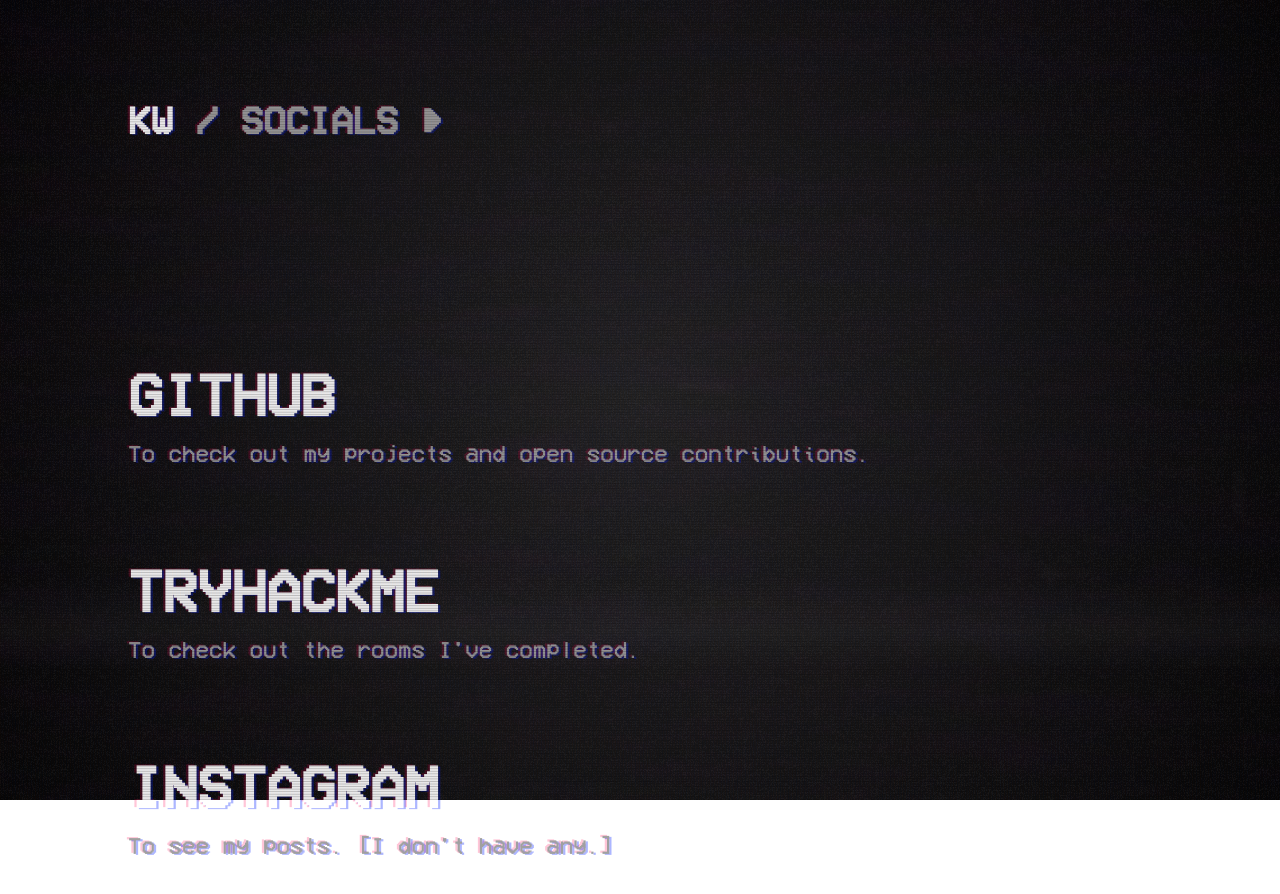
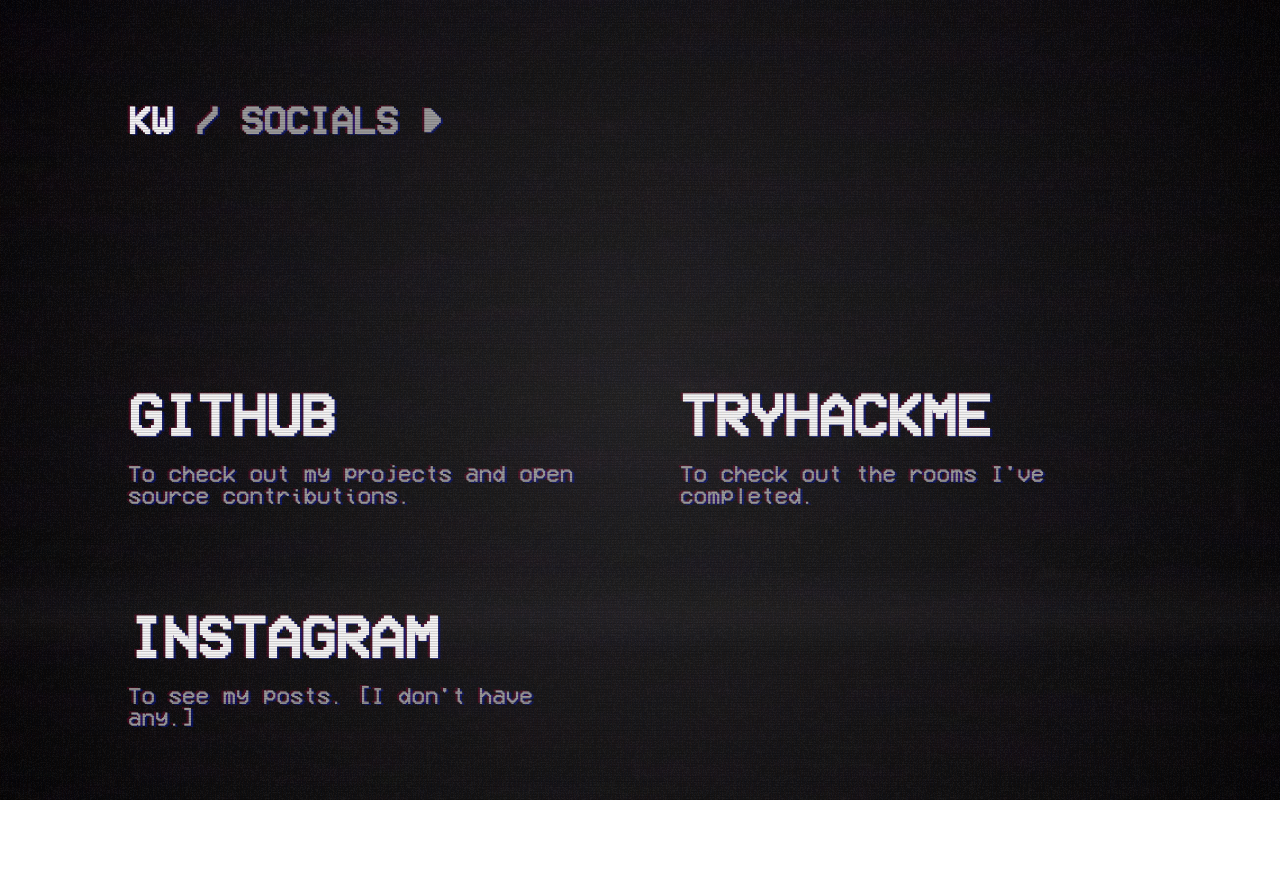
Before and after one commit to kunalwalavalkar/Portfolio, a React (Create React App) app: page /socials in a window 1280 px wide. Shown: the top 894 px of the page. Built offline with nearby package versions, Linux system fonts and the light colour scheme.

Commit message:
First commit

```diff
--- a/src/index.css
+++ b/src/index.css
@@ -702,7 +702,7 @@
 }
 
 .spacing {
-	margin-bottom: 7.5vw;
+	margin-bottom: 5rem;
 }
 
 .personal {
@@ -712,6 +712,20 @@
 	text-decoration: none;
 	width: 100%;
 	color: #a0a0a0;
+}
+
+ul {
+	display: grid;
+  grid-template-columns: 1fr;
+  grid-gap: 5rem;
+	padding: 0;
+}
+
+li {
+	margin-left: 0;
+	list-style-type: none;
+	grid-gap: 3.4rem;
+  gap: 3.4rem;
 }
 
 .description {
@@ -776,74 +790,11 @@
 	}
 }
 
-/* @keyframes textShadow {
-	0% {
-	  text-shadow: 0.4389924193300864px 0 0.5px rgba(0,30,255,0.5), -0.4389924193300864px 0 0.5px rgba(255,0,80,0.35), 0 0 1.5px;
-	}
-	5% {
-	  text-shadow: 1.9928974010788217px 0 0.5px rgba(0,30,255,0.5), -1.9928974010788217px 0 0.5px rgba(255,0,80,0.35), 0 0 1.5px;
-	}
-	10% {
-	  text-shadow: 0.02956275843481219px 0 0.5px rgba(0,30,255,0.5), -0.02956275843481219px 0 0.5px rgba(255,0,80,0.35), 0 0 1.5px;
-	}
-	15% {
-	  text-shadow: 0.40218538552878136px 0 0.5px rgba(0,30,255,0.5), -0.40218538552878136px 0 0.5px rgba(255,0,80,0.35), 0 0 1.5px;
-	}
-	20% {
-	  text-shadow: 2.0794037899852017px 0 0.5px rgba(0,30,255,0.5), -2.0794037899852017px 0 0.5px rgba(255,0,80,0.35), 0 0 1.5px;
-	}
-	25% {
-	  text-shadow: 1.6125630401149584px 0 0.5px rgba(0,30,255,0.5), -1.6125630401149584px 0 0.5px rgba(255,0,80,0.35), 0 0 1.5px;
-	}
-	30% {
-	  text-shadow: 0.7015590085143956px 0 0.5px rgba(0,30,255,0.5), -0.7015590085143956px 0 0.5px rgba(255,0,80,0.35), 0 0 1.5px;
-	}
-	35% {
-	  text-shadow: 2.096914047650351px 0 0.5px rgba(0,30,255,0.5), -2.096914047650351px 0 0.5px rgba(255,0,80,0.35), 0 0 1.5px;
-	}
-	40% {
-	  text-shadow: 1.870905614848819px 0 0.5px rgba(0,30,255,0.5), -1.870905614848819px 0 0.5px rgba(255,0,80,0.35), 0 0 1.5px;
-	}
-	45% {
-	  text-shadow: 1.231056963361899px 0 0.5px rgba(0,30,255,0.5), -1.231056963361899px 0 0.5px rgba(255,0,80,0.35), 0 0 1.5px;
-	}
-	50% {
-	  text-shadow: 0.08084290417898504px 0 0.5px rgba(0,30,255,0.5), -0.08084290417898504px 0 0.5px rgba(255,0,80,0.35), 0 0 1.5px;
-	}
-	55% {
-	  text-shadow: 1.3758461067427543px 0 0.5px rgba(0,30,255,0.5), -1.3758461067427543px 0 0.5px rgba(255,0,80,0.35), 0 0 1.5px;
-	}
-	60% {
-	  text-shadow: 2.002193051050636px 0 0.5px rgba(0,30,255,0.5), -2.002193051050636px 0 0.5px rgba(255,0,80,0.35), 0 0 1.5px;
-	}
-	65% {
-	  text-shadow: 1.9638780614874975px 0 0.5px rgba(0,30,255,0.5), -1.9638780614874975px 0 0.5px rgba(255,0,80,0.35), 0 0 1.5px;
-	}
-	70% {
-	  text-shadow: 0.48874025155497314px 0 0.5px rgba(0,30,255,0.5), -0.48874025155497314px 0 0.5px rgba(255, 0, 80, 0.35), 0 0 1.5px;
-	}
-	75% {
-	  text-shadow: 1.8948491305757957px 0 0.5px rgba(0,30,255,0.5), -1.8948491305757957px 0 0.5px rgba(255,0,80,0.35), 0 0 1.5px;
-	}
-	80% {
-	  text-shadow: 0.0833037308038857px 0 0.5px rgba(0,30,255,0.5), -0.0833037308038857px 0 0.5px rgba(255,0,80,0.35), 0 0 1.5px;
-	}
-	85% {
-	  text-shadow: 0.09769827255241735px 0 0.5px rgba(0,30,255,0.5), -0.09769827255241735px 0 0.5px rgba(255,0,80,0.35), 0 0 1.5px;
-	}
-	90% {
-	  text-shadow: 1.443339761481782px 0 0.5px rgba(0,30,255,0.5), -1.443339761481782px 0 0.5px rgba(255,0,80,0.35), 0 0 1.5px;
-	}
-	95% {
-	  text-shadow: 2.0841838852799786px 0 1px rgba(0,30,255,0.5), -2.0841838852799786px 0 0.5px rgba(255,0,80,0.35), 0 0 1.5px;
-	}
-	100% {
-	  text-shadow: 1.7208764473832513px 0 1px rgba(0,30,255,0.5), -1.7208764473832513px 0 0.5px rgba(255,0,80,0.35), 0 0 1.5px;
+@media (min-width: 580px) {
+	ul {
+    grid-template-columns: 1fr 1fr;
 	}
 }
-.crt {
-	animation: textShadow 1.6s infinite;
-} */
 
 @media (prefers-reduced-motion: no-preference) {
 	html {
--- a/src/pages/Projects.js
+++ b/src/pages/Projects.js
@@ -30,7 +30,8 @@
 				pageClassName="currentPage"
 			/>
 
-			<p className='spacing'>
+			<ul>
+				<li>
 					<h2>
 						<Button
 							button="RISK CALCULATOR"
@@ -40,9 +41,9 @@
 						/>
 					</h2>
 					<span className="description">Risk calculator inspired by OWASP.</span>
-			</p>
+				</li>
 
-			<p className="spacing">
+				<li>
 					<h2>
 						<Button
 							button="SIGNUM"
@@ -52,7 +53,8 @@
 						/>
 					</h2>
 					<span className="description">Generate and strength check your passwords.</span>
-			</p>
+				</li>
+			</ul>
 		</>
 	);
 };
--- a/src/pages/Socials.js
+++ b/src/pages/Socials.js
@@ -30,7 +30,8 @@
 				pageClassName="currentPage"
 			/>
 
-			<p className='spacing'>
+			<ul>
+				<li>
 					<h2>
 						<Button
 							button="GITHUB"
@@ -40,9 +41,9 @@
 						/>
 					</h2>
 					<span className="description">To check out my projects and open source contributions.</span>
-			</p>
+				</li>
 
-			<p className='spacing'>
+				<li>
 					<h2>
 						<Button
 							button="TRYHACKME"
@@ -52,9 +53,9 @@
 						/>
 					</h2>
 					<span className="description">To check out the rooms I've completed.</span>
-			</p>
+				</li>
 
-			<p className='spacing'>
+				<li >
 					<h2>
 						<Button
 							button="INSTAGRAM"
@@ -64,7 +65,8 @@
 						/>
 					</h2>
 					<span className="description">To see my posts. [I don't have any.]</span>
-			</p>
+				</li>
+			</ul>
 		</>
 	);
 };
```
Lines whose indentation alone changed are shown as unchanged.
